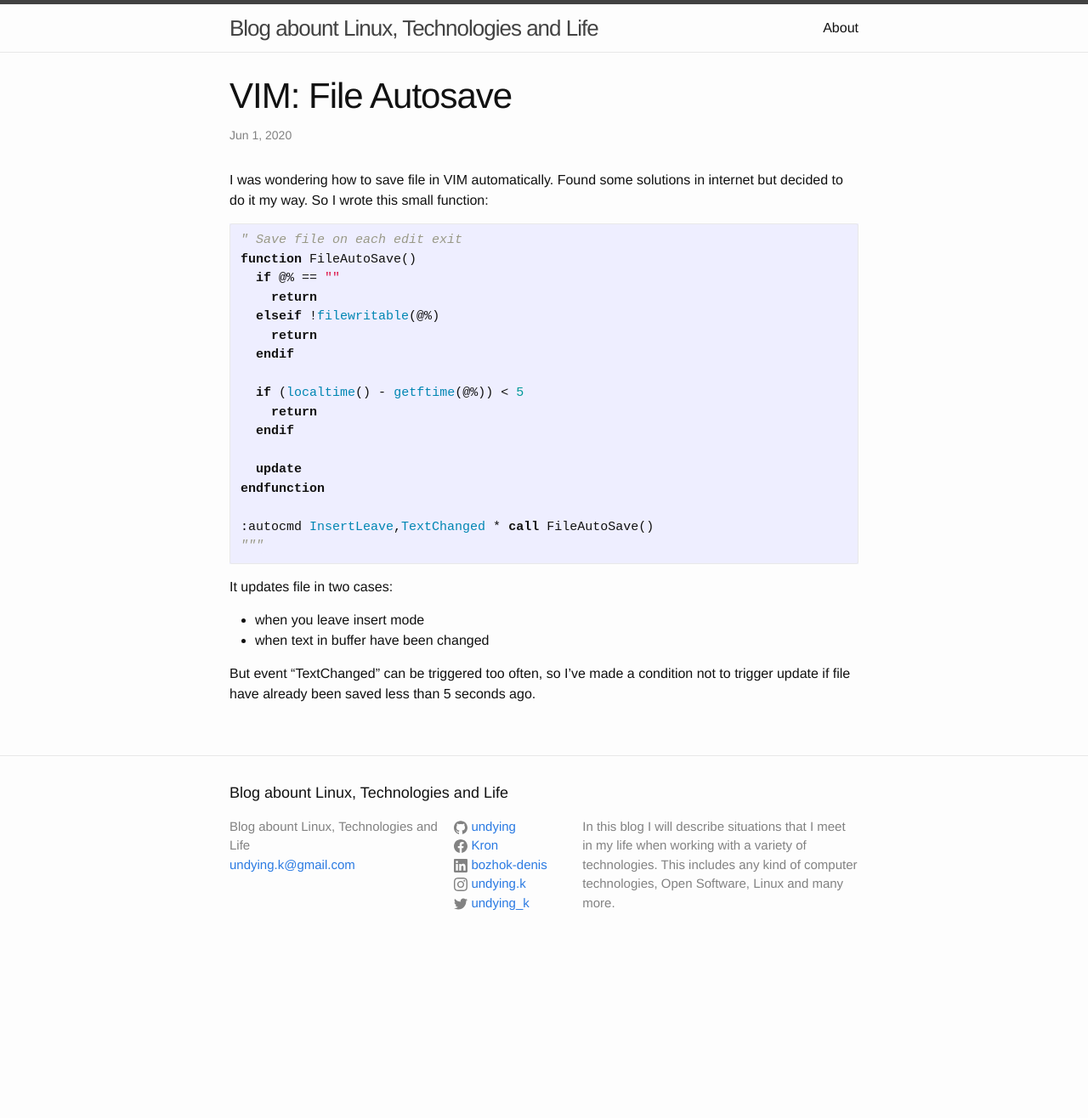
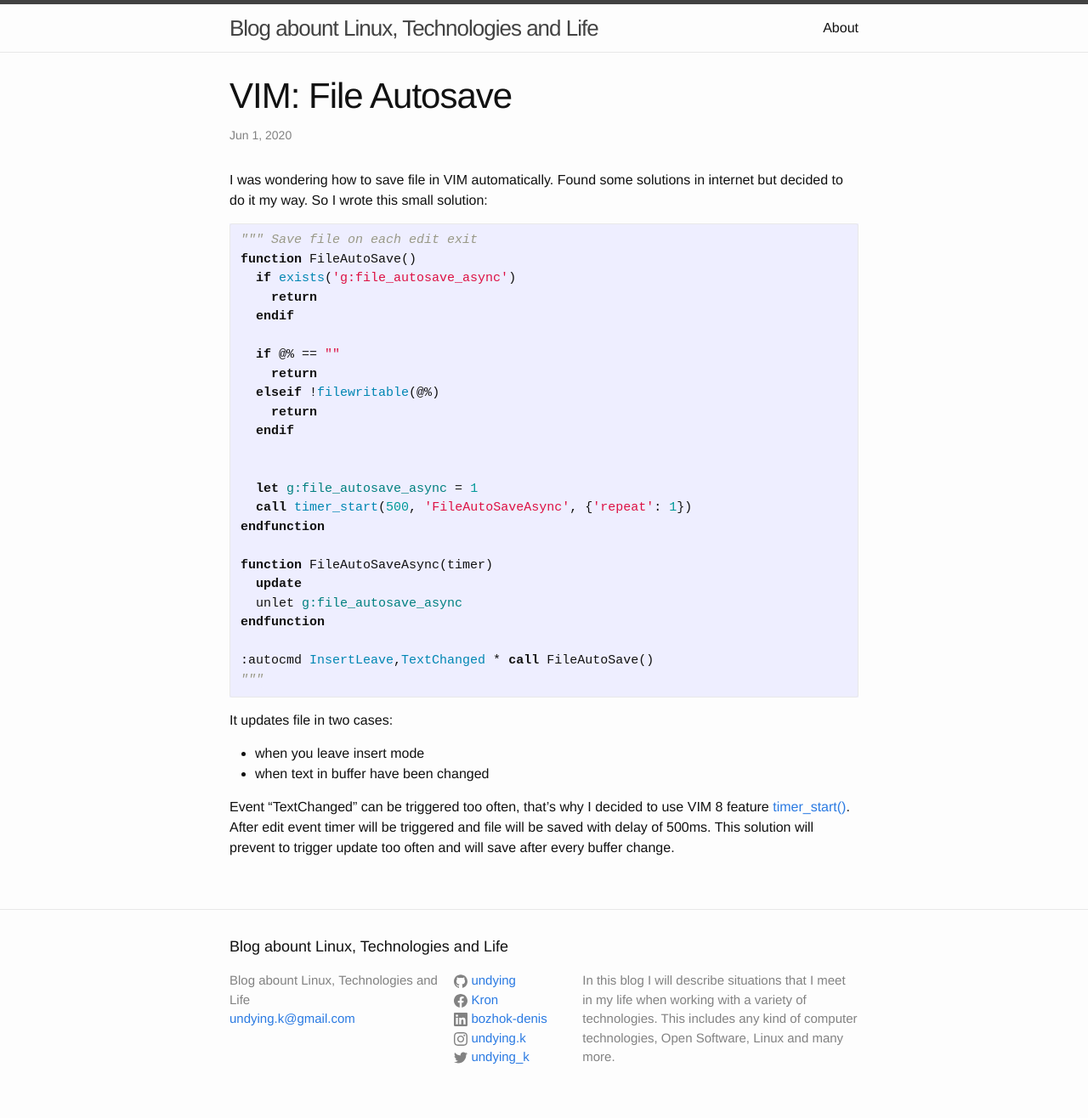
Before and after one commit to undying/undying.github.io, a Jekyll site: the page built from _posts/2020-06-02-vim-file-autosave.markdown, in a window 1280 px wide. Shown: the whole page at 85% size. Built offline with Jekyll 4.4.1, drawn with Linux system fonts in a browser that asks for light colours; before the commit the page ends 1134 px from its top, so only the background shows below that.

Commit message:
make autosave async

````diff
--- a/_posts/2020-06-02-vim-file-autosave.markdown
+++ b/_posts/2020-06-02-vim-file-autosave.markdown
@@ -6,22 +6,29 @@ tags: vim
 ---
 
 I was wondering how to save file in VIM automatically. Found some solutions in internet but decided to do it my way.
-So I wrote this small function:
+So I wrote this small solution:
 
 ```vim
-" Save file on each edit exit
+""" Save file on each edit exit
 function FileAutoSave()
+  if exists('g:file_autosave_async')
+    return
+  endif
+
   if @% == ""
     return
   elseif !filewritable(@%)
     return
   endif
 
-  if (localtime() - getftime(@%)) < 5
-    return
-  endif
 
+  let g:file_autosave_async = 1
+  call timer_start(500, 'FileAutoSaveAsync', {'repeat': 1})
+endfunction
+
+function FileAutoSaveAsync(timer)
   update
+  unlet g:file_autosave_async
 endfunction
 
 :autocmd InsertLeave,TextChanged * call FileAutoSave()
@@ -33,4 +40,6 @@ It updates file in two cases:
 - when you leave insert mode
 - when text in buffer have been changed
 
-But event "TextChanged" can be triggered too often, so I've made a condition not to trigger update if file have already been saved less than 5 seconds ago.
+Event "TextChanged" can be triggered too often, that's why I decided to use VIM 8 feature [timer_start()](https://vimhelp.org/eval.txt.html#timer_start%28%29).
+After edit event timer will be triggered and file will be saved with delay of 500ms.
+This solution will prevent to trigger update too often and will save after every buffer change.
````
